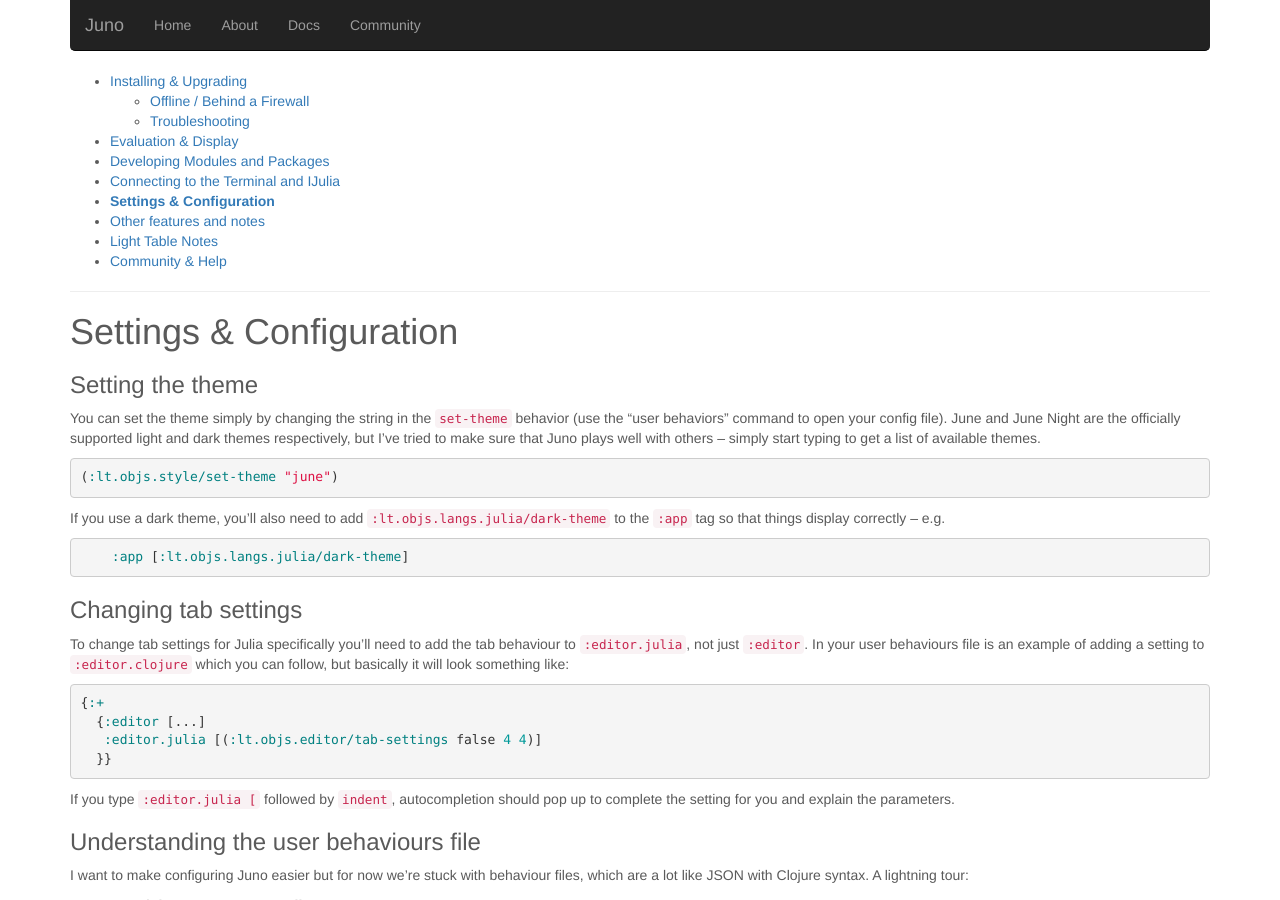
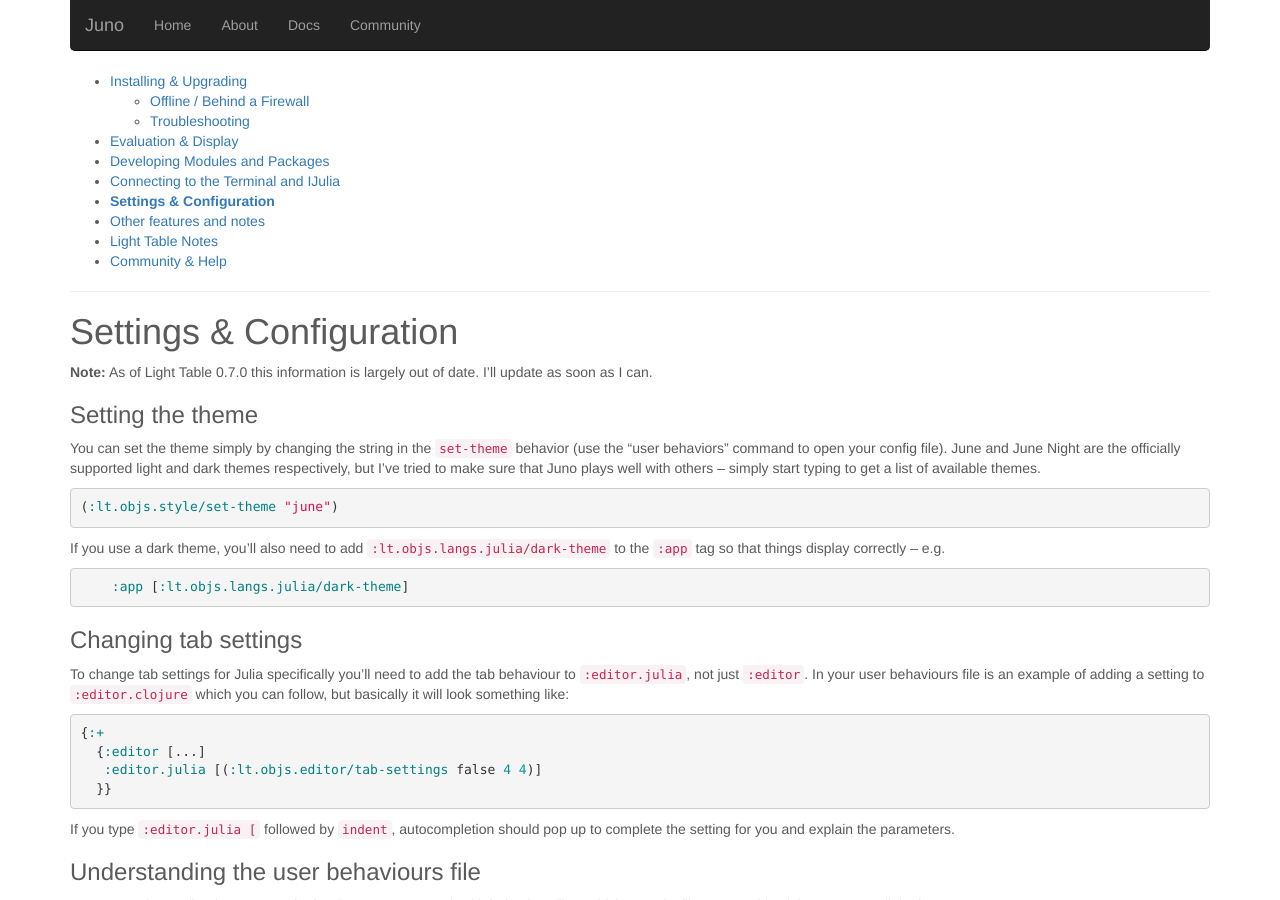
Before and after one commit to JunoLab/junolab.github.io, a Jekyll site: the page built from docs/settings.md, in a window 1280 px wide and 900 px high. Built offline with Jekyll 4.4.1, drawn with Linux system fonts in a browser that asks for light colours; nearby versions of some CDN libraries.

Commit message:
Update settings.md

```diff
--- a/docs/settings.md
+++ b/docs/settings.md
@@ -1,6 +1,9 @@
 ---
 layout: docs
 ---
+
+**Note:** As of Light Table 0.7.0 this information is largely out of date. I'll update as soon as I can.
+
 ### Setting the theme
 
 You can set the theme simply by changing the string in the `set-theme` behavior (use the "user behaviors" command to open your config file). June and June Night are the officially supported light and dark themes respectively, but I've tried to make sure that Juno plays well with others – simply start typing to get a list of available themes.
```
